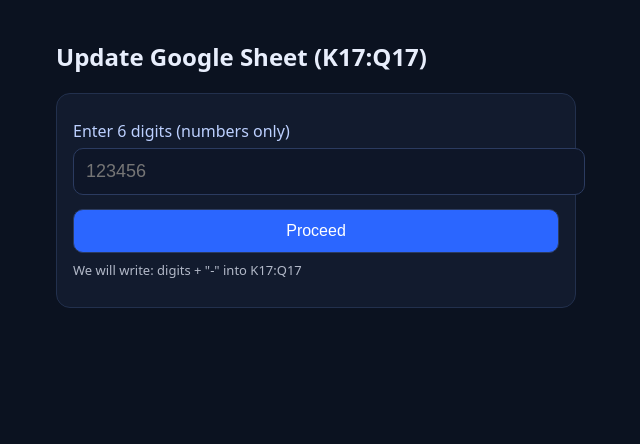
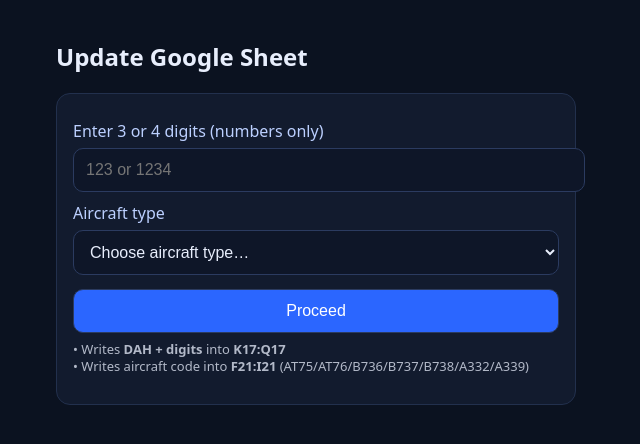
Before and after one commit to ah1118/FAST_FPL, a plain HTML site: page index.html in a window 1280 px wide. Shown: the whole page, without its empty margins (324-964 px from the left). Drawn offline with Linux system fonts and the light colour scheme.

Commit message:
Update index.html

```diff
--- a/index.html
+++ b/index.html
@@ -3,29 +3,52 @@
 <head>
   <meta charset="utf-8" />
   <meta name="viewport" content="width=device-width,initial-scale=1" />
-  <title>Update K17:Q17</title>
+  <title>Update K17:Q17 + F21:I21</title>
   <style>
     body{font-family:system-ui,Arial;background:#0b1220;color:#e8eefc;margin:0}
     .wrap{max-width:520px;margin:40px auto;padding:0 16px}
     .card{background:#121b2e;border:1px solid #22304d;border-radius:14px;padding:16px}
     label{display:block;margin:10px 0 6px;color:#bcd0ff}
-    input{width:100%;padding:12px;border-radius:10px;border:1px solid #2b3b60;background:#0e1628;color:#e8eefc;font-size:18px}
+    input, select{width:100%;padding:12px;border-radius:10px;border:1px solid #2b3b60;background:#0e1628;color:#e8eefc;font-size:16px}
     button{margin-top:14px;width:100%;padding:12px;border-radius:10px;border:1px solid #2b3b60;background:#2b66ff;color:#fff;font-size:16px;cursor:pointer}
     .status{margin-top:12px;opacity:.95}
-    .hint{opacity:.75;font-size:13px;margin-top:8px}
+    .hint{opacity:.75;font-size:13px;margin-top:8px;line-height:1.35}
   </style>
 </head>
+
 <body>
   <div class="wrap">
-    <h2>Update Google Sheet (K17:Q17)</h2>
+    <h2>Update Google Sheet</h2>
 
     <div class="card">
-      <label>Enter 6 digits (numbers only)</label>
-      <input id="num" inputmode="numeric" autocomplete="off" placeholder="123456" maxlength="6" />
+      <label>Enter 3 or 4 digits (numbers only)</label>
+      <input
+        id="num"
+        inputmode="numeric"
+        autocomplete="off"
+        placeholder="123 or 1234"
+        maxlength="4"
+      />
+
+      <label>Aircraft type</label>
+      <select id="acftType">
+        <option value="" selected disabled>Choose aircraft type…</option>
+        <option value="ATR72-500">ATR72-500 (AT75)</option>
+        <option value="ATR72-600">ATR72-600 (AT76)</option>
+        <option value="BOEING B737-600">BOEING B737-600 (B736)</option>
+        <option value="BOEING B737-700">BOEING B737-700 (B737)</option>
+        <option value="BOEING B737-800">BOEING B737-800 (B738)</option>
+        <option value="AIRBUS A332-200">AIRBUS A332-200 (A332)</option>
+        <option value="A330-900">A330-900 (A339)</option>
+      </select>
 
       <button id="go">Proceed</button>
 
-      <div class="hint">We will write: digits + "-" into K17:Q17</div>
+      <div class="hint">
+        • Writes <b>DAH + digits</b> into <b>K17:Q17</b><br/>
+        • Writes aircraft code into <b>F21:I21</b> (AT75/AT76/B736/B737/B738/A332/A339)
+      </div>
+
       <div id="status" class="status"></div>
     </div>
   </div>
```
